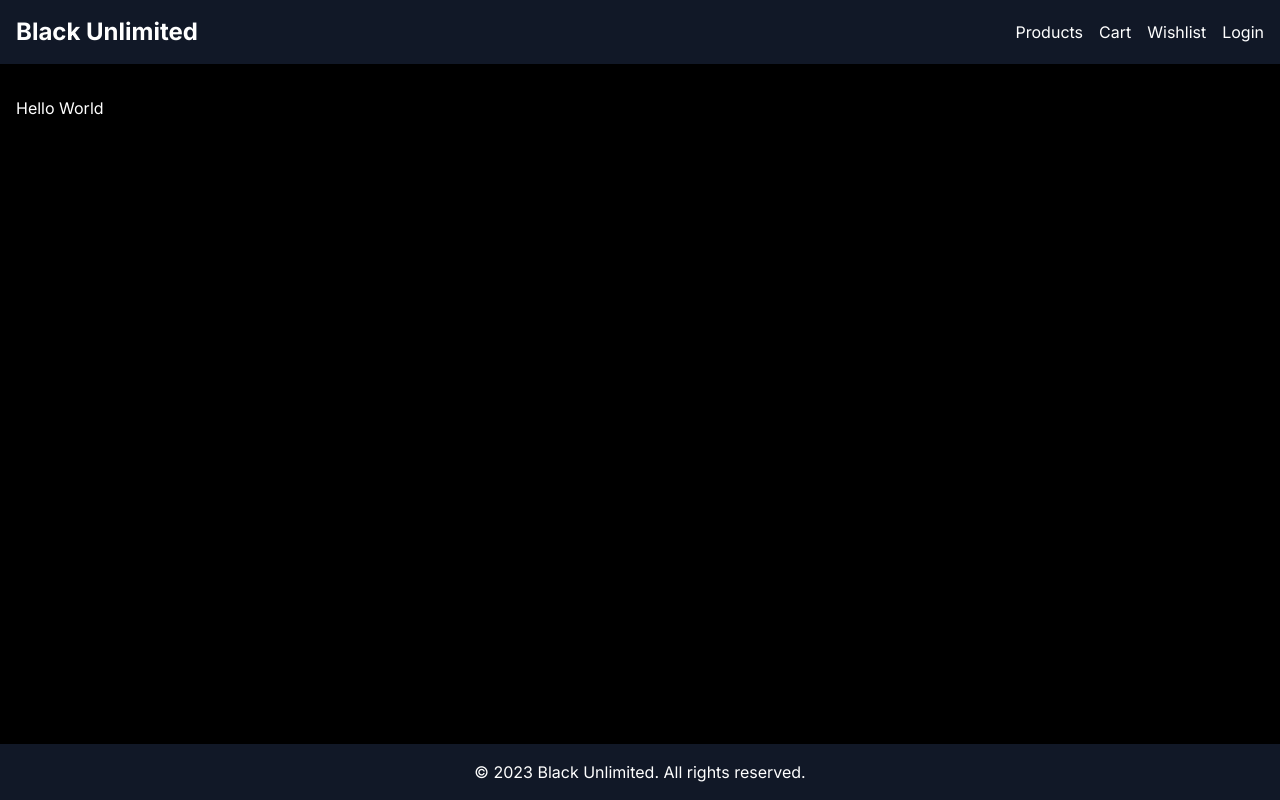
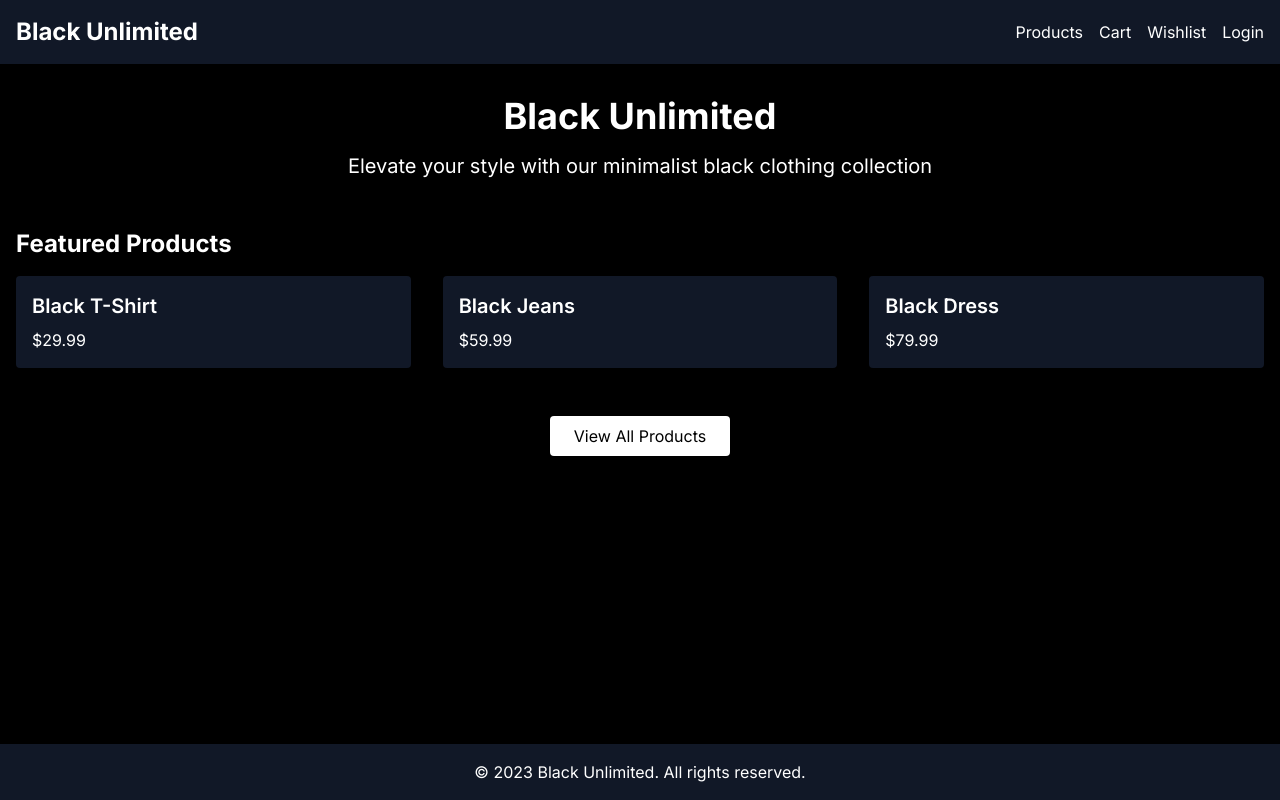
Before and after one commit to rishmi5h/BU-UI, a Next.js app: page / in a window 1280 px wide. Built offline with nearby package versions, Linux system fonts and the light colour scheme.

Commit message:
Update page.tsx

```diff
--- a/app/page.tsx
+++ b/app/page.tsx
@@ -1,7 +1,19 @@
+import Link from 'next/link'
+import FeaturedProducts from './components/FeaturedProducts'
+
 export default function Home() {
   return (
-    <div>
-      <h1>Hello World</h1>
+    <div className="space-y-12">
+      <section className="text-center">
+        <h1 className="text-4xl font-bold mb-4">Black Unlimited</h1>
+        <p className="text-xl">Elevate your style with our minimalist black clothing collection</p>
+      </section>
+      <FeaturedProducts />
+      <section className="text-center">
+        <Link href="/products" className="inline-block bg-white text-black px-6 py-2 rounded hover:bg-gray-200 transition-colors">
+          View All Products
+        </Link>
+      </section>
     </div>
-  );
+  )
 }
```
